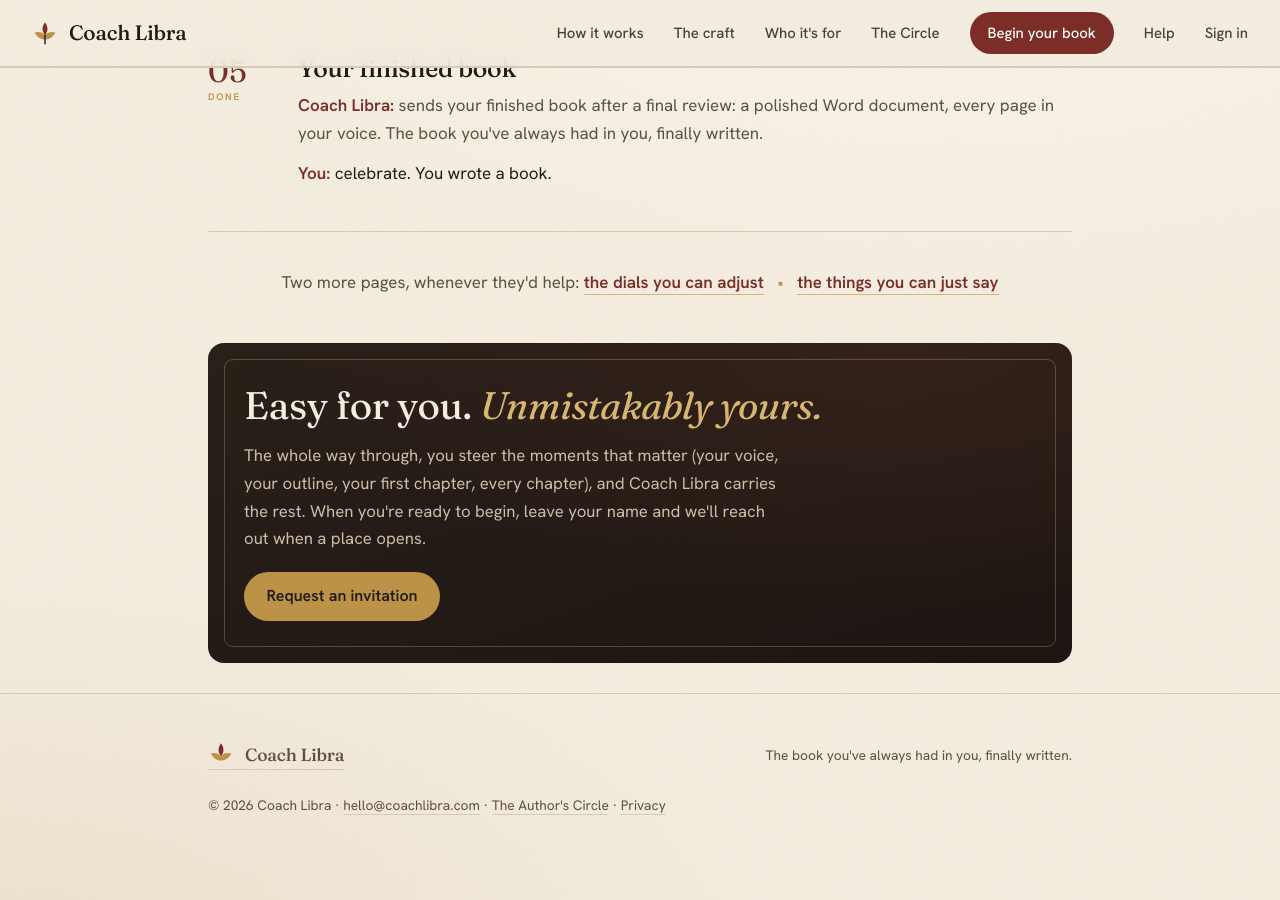
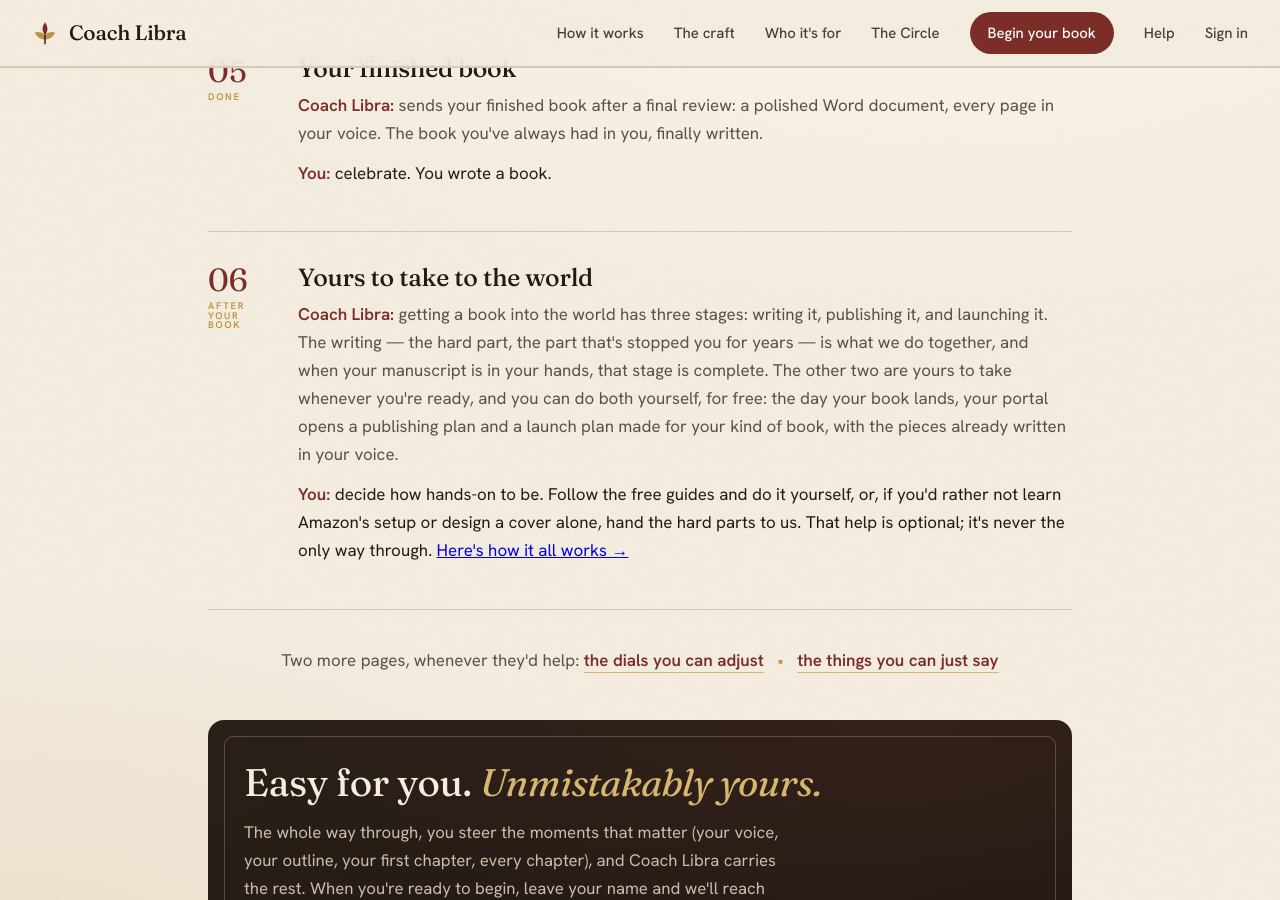
Before and after one commit to ajcrabill/coach-libra-website, a Jekyll site: the page built from process.html, in a window 1280 px wide and 900 px high, scrolled down 3420 px. Built offline with Jekyll 4.4.1, drawn with Linux system fonts in a browser that asks for light colours; before the commit the page ends 4293 px from its top, so only the background shows below that.

Commit message:
site(orientation): name the write→publish→launch arc up front (process 06, home, thank-you, pricing link) so no one is surprised at delivery
🤖 Generated with [Claude Code](https://claude.com/claude-code)

Co-Authored-By: Claude Opus 4.8 (1M context) <noreply@anthropic.com>

```diff
--- a/index.html
+++ b/index.html
@@ -54,7 +54,8 @@ pageScript: home
         <div class="step reveal"><span class="no">04</span><h3>You refine your draft</h3><p>You read, react, and steer. Small nudges, not heavy lifting. The book bends toward exactly what you meant.</p></div>
         <div class="step reveal"><span class="no">05</span><h3>A polished manuscript</h3><p>Rigorously edited and held to the standard of the highest-rated books in your category, then delivered, ready for the world.</p></div>
       </div>
-      <p class="reveal" style="margin-top:34px;font-size:1.06rem;color:var(--ink-soft)"><a href="/process" style="color:var(--oxblood);text-decoration:none;font-weight:600;border-bottom:1px solid var(--gold-soft);padding-bottom:2px">See the full journey: what to expect at every step, and the moments you decide →</a></p>
+      <p class="reveal" style="margin-top:30px;max-width:66ch;font-size:1.06rem;color:var(--ink-soft)">That's the writing — the hard part, handled in full. Getting your book published and launching it are the two stages that follow, and they're yours to take whenever you're ready: when your book is delivered, you'll have free, ready-to-use plans for both.</p>
+      <p class="reveal" style="margin-top:26px;font-size:1.06rem;color:var(--ink-soft)"><a href="/process" style="color:var(--oxblood);text-decoration:none;font-weight:600;border-bottom:1px solid var(--gold-soft);padding-bottom:2px">See the full journey: what to expect at every step, and the moments you decide →</a></p>
     </div>
   </section>
 
--- a/pricing.html
+++ b/pricing.html
@@ -22,6 +22,7 @@ noindex: true
       <div id="seats-packages" class="pkg-grid"><p class="muted">Loading…</p></div>
 
       <p class="muted" style="margin-top:36px">Prefer an invitation first? <a href="/#begin" style="color:var(--oxblood)">Join the waitlist →</a></p>
+      <p class="muted" style="margin-top:10px">Wondering about publishing and launching after your manuscript? <a href="/after-your-book" style="color:var(--oxblood)">Here's how that works →</a></p>
     </div>
   </section>
 </main>
--- a/process.html
+++ b/process.html
@@ -118,6 +118,15 @@ pageCss: process
       </div>
     </div>
 
+    <div class="phase">
+      <div class="no">06<small>After your book</small></div>
+      <div>
+        <h2>Yours to take to the world</h2>
+        <p class="what"><b>Coach Libra:</b> getting a book into the world has three stages: writing it, publishing it, and launching it. The writing — the hard part, the part that's stopped you for years — is what we do together, and when your manuscript is in your hands, that stage is complete. The other two are yours to take whenever you're ready, and you can do both yourself, for free: the day your book lands, your portal opens a publishing plan and a launch plan made for your kind of book, with the pieces already written in your voice.</p>
+        <p class="you"><b>You:</b> decide how hands-on to be. Follow the free guides and do it yourself, or, if you'd rather not learn Amazon's setup or design a cover alone, hand the hard parts to us. That help is optional; it's never the only way through. <a href="/after-your-book">Here's how it all works →</a></p>
+      </div>
+    </div>
+
   </div>
 
   <p class="alsohelps">Two more pages, whenever they'd help: <a href="/options">the dials you can adjust</a> <span class="dot">•</span> <a href="/shortcuts">the things you can just say</a></p>
--- a/thank-you.html
+++ b/thank-you.html
@@ -32,6 +32,7 @@ noindex: true
         </div>
       </div>
 
+      <p class="muted" style="max-width:60ch;margin:18px auto 0">And once your book is in hand, your portal opens free, ready-made plans for the next two stages — getting it published and launching it — so you'll know exactly how to take it the rest of the way.</p>
       <p class="muted" style="max-width:60ch;margin:14px auto 0">Bought seats for a team? Your <b>access codes</b> and a private <b>dashboard link</b> (names kept off it) are in your inbox. Share a code with each leader and they're off.</p>
       <p class="muted" style="margin-top:10px">Questions? Reply to any email from me, or reach <a href="mailto:hello@coachlibra.com" style="color:var(--oxblood)">hello@coachlibra.com</a>.</p>
     </div>
```
